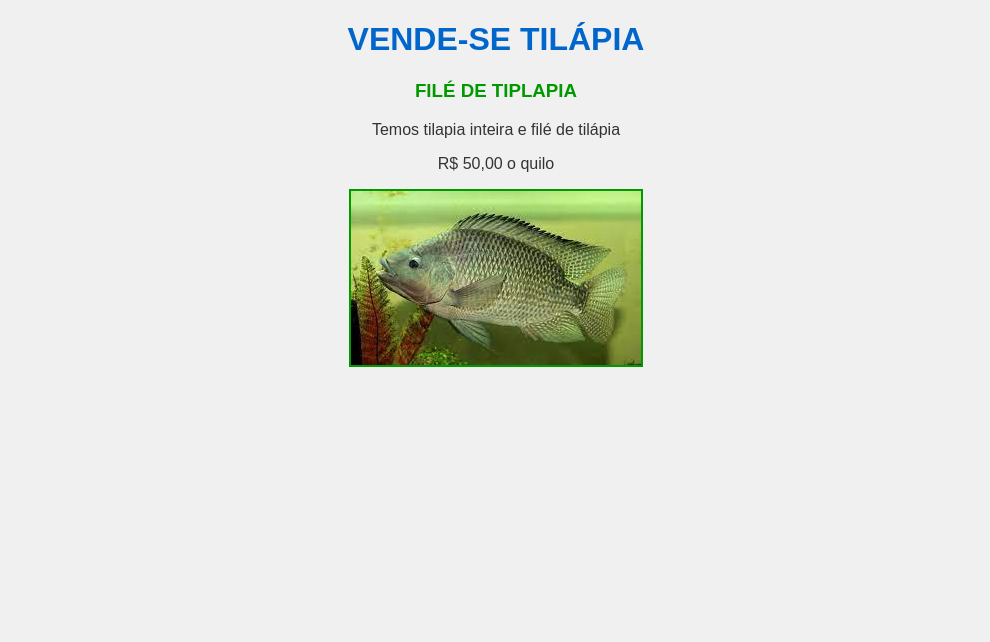
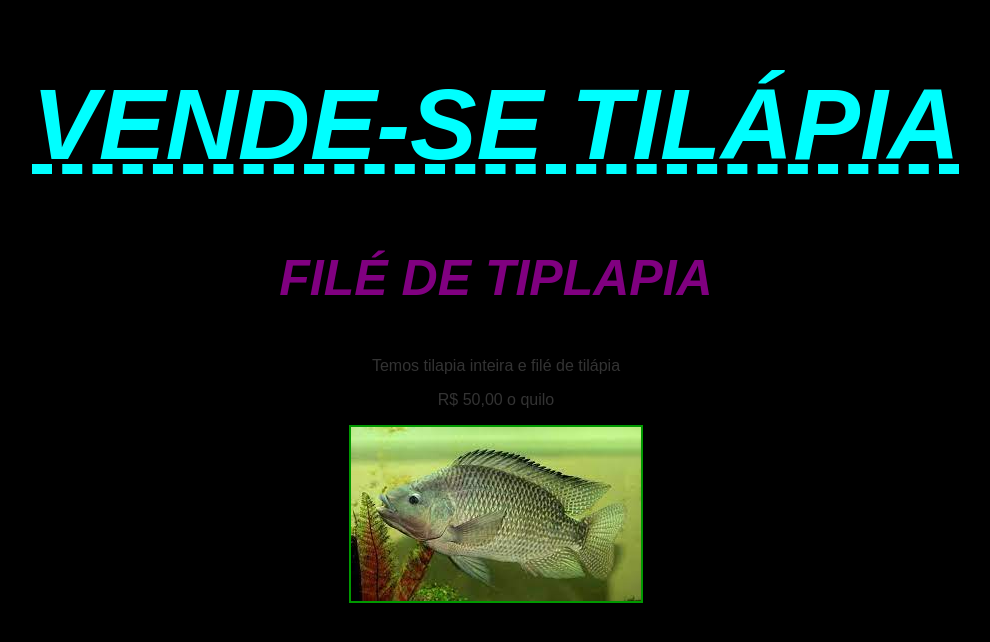
Before and after one commit to DarkSan-cloud/ProgramaWeb1, a PHP site: page / in a window 1280 px wide. Shown: the top 642 px of the page, without its empty margins (144-1134 px from the left). Run offline with PHP 8.4, Linux system fonts and the light colour scheme.

Commit message:
Add files via upload

```diff
--- a/index.html
+++ b/index.html
@@ -2,12 +2,12 @@
 <html>
   <head>
     <meta charset="UTF-8">
-    <title>MINHA PRIMEIRA PÁGINA</title>
+    <title> MINHA PRIMEIRA PÁGINA</title>
     <link rel="stylesheet" href="style.css">
   </head>
   <body>
-    <h1>VENDE-SE TILÁPIA</h1>
-    <h3>FILÉ DE TIPLAPIA</h3>
+    <h1 id="titulo_principal">VENDE-SE TILÁPIA</h1>
+    <h3 class="texto">FILÉ DE TIPLAPIA</h3>
     <p>Temos tilapia inteira e filé de tilápia</p>
     <p>R$ 50,00 o quilo</p>
     <img src="img/Tilapia.jpg" alt="Tilápia">
--- a/style.css
+++ b/style.css
@@ -1,7 +1,23 @@
 body {
     font-family: Arial, sans-serif;
-    background-color: #f0f0f0;
+    background-color: black;
     margin: 20px;
+  }
+  #titulo_principal{
+    font-size: 100px;
+    color: aqua;
+    font-weight: bolder;
+    font-style: italic;
+    text-decoration: underline;
+    text-decoration-style:dashed;
+  }
+  .texto{
+    font-size: 50px;
+    color: purple;
+    font-weight: bold;
+    font-style: italic;
+    text-decoration: dotted;
+    text-decoration-style:dashed;
   }
 
   h1 {
```
